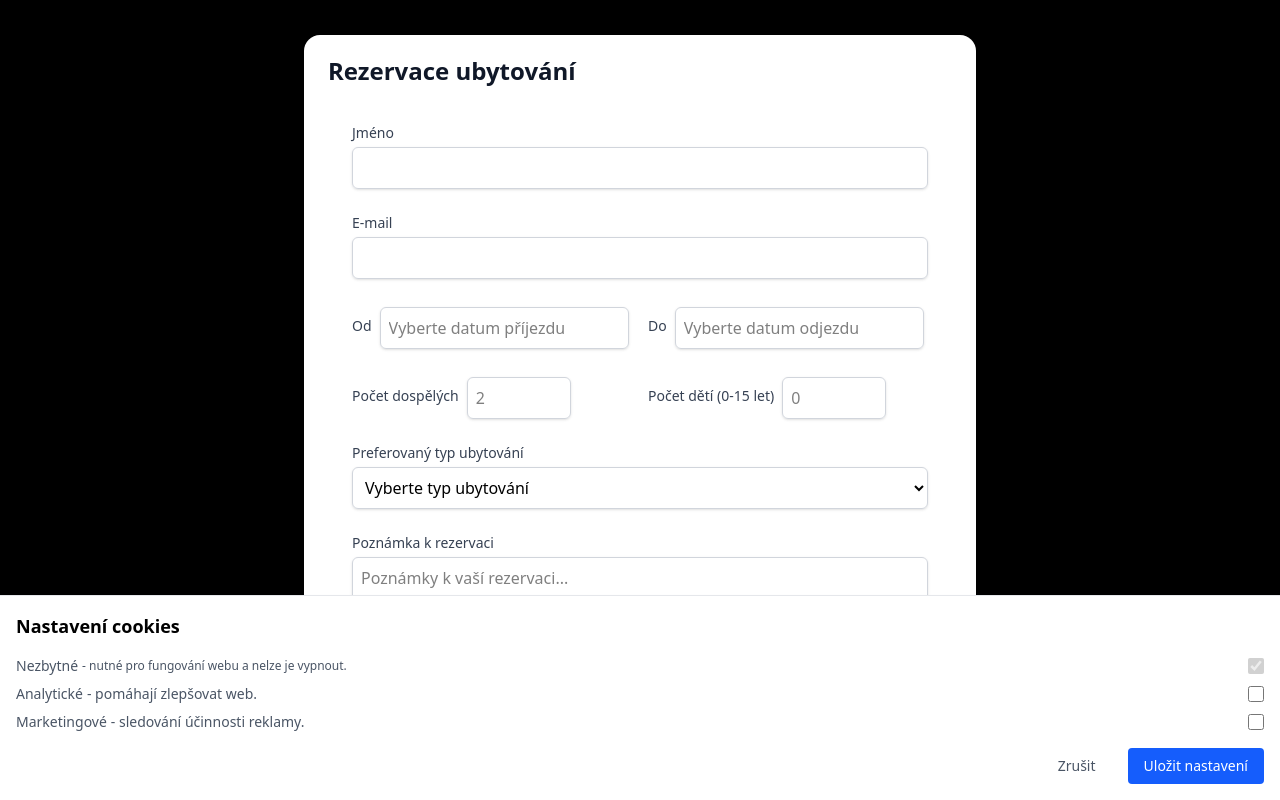
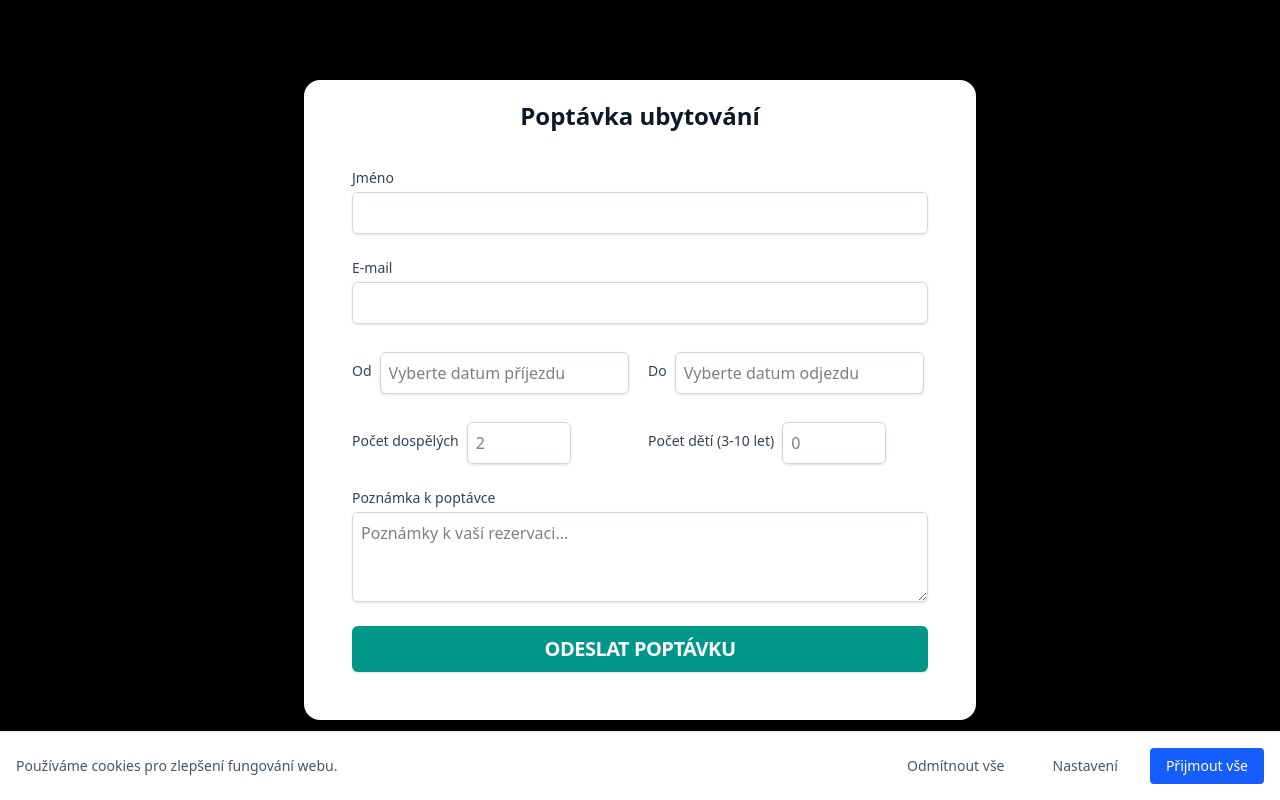
Before and after one commit to wentura/kokorin.cz, a Next.js app: page /booking in a window 1280 px wide. Built offline with nearby package versions, Linux system fonts and the light colour scheme.

Commit message:
poptavka

```diff
--- a/app/page.js
+++ b/app/page.js
@@ -1,8 +1,13 @@
+// "use client";
+// import { motion } from "framer-motion";
+
+import BookingButton from "@/components/BookingButton";
 import Footer from "@/components/Footer";
 import FooterLinks from "@/components/FooterLinks";
 import Glamping from "@/components/Glamping";
 import Header from "@/components/Header";
 import Hero from "@/components/Hero";
+import HoverPanel from "@/components/HoverPanel";
 import Kemping from "@/components/Kemping";
 import Matomo from "@/components/Matomo";
 import Penziony from "@/components/Penziony";
@@ -13,6 +18,63 @@ export default function Page() {
   return (
     <main className="">
       {/* <Header /> */}
+      {/* <HoverPanel
+        className="w-full h-80"
+        title="Kokořínsko"
+        image="https://res.cloudinary.com/dam7wdzvx/image/upload/v1747262136/Kamil/W45A8096.webp"
+        href="https://www.kempharasov.cz"
+        position="left"
+      />
+      <motion.div
+        whileHover={{ scale: 1.1 }}
+        whileTap={{ scale: 0.9 }}
+        drag
+        dragConstraints={{ left: 0, right: 0, top: 0, bottom: 0 }}
+      >
+        Draggable Content
+      </motion.div> */}
+      {/* <motion.div
+        initial={{ opacity: 0 }}
+        animate={{ opacity: 1 }}
+        exit={{ opacity: 0 }}
+      >
+        Content
+      </motion.div>
+      <motion.div
+        animate={{ x: 100 }}
+        transition={{
+          type: "spring",
+          stiffness: 260,
+          damping: 20,
+        }}
+      >
+        Springy Content
+      </motion.div>
+      <motion.div
+        animate={{
+          scale: [1, 2, 2, 1, 1],
+          rotate: [0, 0, 270, 270, 0],
+          borderRadius: ["20%", "20%", "50%", "50%", "20%"],
+        }}
+        transition={{ duration: 2, repeat: Infinity }}
+      >
+        Keyframe Content
+      </motion.div>
+      <motion.div
+        initial={{ opacity: 0 }}
+        whileInView={{ opacity: 1 }}
+        viewport={{ once: true }}
+      >
+        Content that animates on scroll
+      </motion.div>
+      <motion.div
+        initial={{ opacity: 0 }}
+        whileInView={{ opacity: 1 }}
+        viewport={{ once: true }}
+      >
+        Content that animates on scroll
+      </motion.div> */}
+
       <div className="flex flex-col max-w-screen-2xl mx-auto my-10 md:my-16 gap-3 px-4">
         <div className="w-full flex flex-col md:flex-row items-center justify-between">
           <div className="w-full flex flex-col gap-4">
@@ -23,13 +85,13 @@ export default function Page() {
               kraj pískovcových skal, hlubokých lesů a romantických hradů
             </h2>
           </div>
-          <div className="w-full flex justify-center md:justify-end mt-4 md:mt-0">
-            <Link
+          <div className="w-full flex justify-center md:justify-end mt-0">
+            {/* <Link
               href="/booking"
               className="text-white bg-teal-600 hover:bg-teal-700 focus:outline-none focus:ring-2 focus:ring-offset-2 focus:ring-teal-500 disabled:opacity-50 px-4 py-2 rounded-md shadow-sm text-sm md:text-base 2xl:text-lg font-bold uppercase tracking-tight"
             >
-              Rezervace ubytování
-            </Link>
+              Poptávka ubytování
+            </Link>*/}
           </div>
         </div>
       </div>
@@ -53,7 +115,7 @@ export default function Page() {
           Panoramatické výhledy, možnost koupání a relaxace v přírodě dělají z a
           relaxace v přírodě dělají z Kokořínska ideální místo pro dovolenou.
         </p>
-        <StickyBookingButton />
+        {/* <StickyBookingButton accommodation="Malba" /> */}
       </div>
       <Penziony />
       <Glamping />
--- /dev/null
+++ b/components/BookingButton.jsx
@@ -0,0 +1,24 @@
+"use client";
+
+import { useState } from "react";
+import BookingModal from "./BookingModal";
+
+export default function BookingButton({ accommodation }) {
+  const [isOpen, setIsOpen] = useState(false);
+
+  return (
+    <div className="w-full flex justify-center md:justify-end mt-0">
+      <button
+        onClick={() => setIsOpen(true)}
+        className="text-white bg-teal-600 hover:bg-teal-700 focus:outline-none focus:ring-2 focus:ring-offset-2 focus:ring-teal-500 disabled:opacity-50 px-4 py-2 rounded-md shadow-sm text-sm md:text-base 2xl:text-lg font-bold uppercase tracking-tight"
+      >
+        Poptávka ubytování
+      </button>
+      <BookingModal
+        isOpen={isOpen}
+        onClose={() => setIsOpen(false)}
+        accommodation={accommodation}
+      />
+    </div>
+  );
+}
--- a/components/BookingModal.jsx
+++ b/components/BookingModal.jsx
@@ -5,7 +5,7 @@ import { Fragment } from "react";
 import { Toaster } from "react-hot-toast";
 import BookingForm from "./booking";
 
-export default function BookingModal({ isOpen, onClose }) {
+export default function BookingModal({ isOpen, onClose, accommodation }) {
   return (
     <>
       <Transition appear show={isOpen} as={Fragment}>
@@ -36,12 +36,16 @@ export default function BookingModal({ isOpen, onClose }) {
                 <Dialog.Panel className="w-full max-w-2xl transform overflow-hidden rounded-2xl bg-white p-6 text-left align-middle shadow-xl transition-all">
                   <Dialog.Title
                     as="h3"
-                    className="text-2xl font-bold leading-6 text-gray-900 mb-4"
+                    className="text-2xl font-bold leading-6 text-gray-900 mb-4 text-center"
                   >
-                    Rezervace ubytování
+                    Poptávka ubytování
+                    <br /> {accommodation}
                   </Dialog.Title>
                   <div className="mt-2">
-                    <BookingForm onSuccess={onClose} />
+                    <BookingForm
+                      onSuccess={onClose}
+                      accommodation={accommodation}
+                    />
                   </div>
                 </Dialog.Panel>
               </Transition.Child>
--- a/components/CookieConsent.jsx
+++ b/components/CookieConsent.jsx
@@ -4,11 +4,11 @@ import { useEffect, useState } from "react";
 
 export default function CookieConsent() {
   const [showConsent, setShowConsent] = useState(true); // Start with true to show in dev
-  const [showPreferences, setShowPreferences] = useState(true);
+  const [showPreferences, setShowPreferences] = useState(false);
   const [consent, setConsent] = useState({
     necessary: true,
-    analytics: false,
-    marketing: false,
+    analytics: true,
+    marketing: true,
   });
 
   useEffect(() => {
@@ -51,12 +51,12 @@ export default function CookieConsent() {
   // Don't render anything if both consent and preferences are hidden
   if (!showConsent && !showPreferences) {
     return (
-      <div className="fixed bottom-4 right-4 z-50">
+      <div className="text-right bottom-1 right-1 z-50">
         <button
           onClick={() => setShowPreferences(true)}
           className="text-sm text-blue-600 underline hover:text-blue-800 transition-colors"
         >
-          Změnit nastavení cookies
+          Nastavení cookies
         </button>
       </div>
     );
@@ -136,8 +136,7 @@ export default function CookieConsent() {
             <div className="max-w-2xl">
               {/* <h2 className="text-lg font-semibold">Používáme cookies</h2> */}
               <p className="text-sm text-gray-600">
-                Používáme cookies pro zlepšení vašeho zážitku na našem webu.
-                Můžete si vybrat, které cookies chcete povolit.
+                Používáme cookies pro zlepšení fungování webu.
               </p>
             </div>
             <div className="flex space-x-4">
--- a/components/Hero.jsx
+++ b/components/Hero.jsx
@@ -2,7 +2,7 @@ import HoverPanel from "@/components/HoverPanel";
 
 export default function Hero() {
   return (
-    <main className="h-[50vh] min-h-[200px] md:min-h-[400px] w-full flex flex-col md:flex-row overflow-hidden">
+    <main className="md:h-[50vh] min-h-[200px] md:min-h-[400px] w-full flex flex-col md:flex-row overflow-hidden gap-1 md:gap-0">
       <HoverPanel
         title="Glamping a tiny house"
         image="https://res.cloudinary.com/dam7wdzvx/image/upload/v1747262134/Kamil/vW45A8151.webp"
--- a/components/StickyBookingButton.jsx
+++ b/components/StickyBookingButton.jsx
@@ -35,7 +35,7 @@ export default function StickyBookingButton() {
               href="/booking"
               className="text-white bg-teal-600 hover:bg-teal-700 focus:outline-none focus:ring-2 focus:ring-offset-2 focus:ring-teal-500 disabled:opacity-50 px-4 py-2 rounded-md shadow-sm text-sm md:text-base 2xl:text-lg font-bold uppercase tracking-tight"
             >
-              Rezervace ubytování
+              Poptávka ubytování
             </Link>
           </div>
         </div>
--- a/components/booking.jsx
+++ b/components/booking.jsx
@@ -13,7 +13,7 @@ const accommodationTypes = [
   { value: "kemping", label: "Kemping" },
 ];
 
-export default function BookingForm({ onSuccess }) {
+export default function BookingForm({ onSuccess, accommodation }) {
   const [isSubmitting, setIsSubmitting] = useState(false);
   const {
     register,
@@ -37,8 +37,11 @@ export default function BookingForm({ onSuccess }) {
         },
         body: JSON.stringify({
           to: "svoboda.zbynek@gmail.com",
-          subject: "Nová rezervace na Kokořín.cz",
-          data: data,
+          subject: "Nová poptávka ubytování na Kokořín.cz",
+          data: {
+            ...data,
+            accommodation: accommodation,
+          },
         }),
       });
 
@@ -50,17 +53,17 @@ export default function BookingForm({ onSuccess }) {
         },
         body: JSON.stringify({
           to: data.email,
-          subject: "Vaše rezervace na Kokořín.cz",
+          subject: "Vaše poptávka ubytování na Kokořín.cz",
           data: {
             name: data.name,
             message:
-              "Děkujeme za vaši rezervaci.<br />Budeme vás kontaktovat co nejdříve.<br /><br /><br />S pozdravem, tým Kokořín.cz",
+              "Děkujeme za vaši poptávku ubytování na Kokořín.cz.<br />Budeme vás kontaktovat co nejdříve.<br /><br /><br />S pozdravem, tým Kokořín.cz",
           },
         }),
       });
 
       if (adminResponse.ok && userResponse.ok) {
-        toast.success("Rezervace byla úspěšně odeslána!");
+        toast.success("Poptávka byla úspěšně odeslána!");
         if (onSuccess) {
           onSuccess();
         }
@@ -68,7 +71,9 @@ export default function BookingForm({ onSuccess }) {
         throw new Error("Failed to send emails");
       }
     } catch (error) {
-      toast.error("Nepodařilo se odeslat rezervaci. Prosím zkuste to znovu.");
+      toast.error(
+        "Nepodařilo se odeslat poptávku. Prosím zkuste to znovu a nebo nám napište na info@kokorin.cz",
+      );
       console.error("Error:", error);
     } finally {
       setIsSubmitting(false);
@@ -205,17 +210,14 @@ export default function BookingForm({ onSuccess }) {
             htmlFor="infants"
             className="block text-sm font-base text-gray-700"
           >
-            Počet dětí (0-15 let)
+            Počet dětí (3-10 let)
           </label>
           <input
             type="number"
             placeholder="0"
             id="infants"
             min="0"
-            {...register("infants", {
-              required: "Počet dětí je povinný",
-              min: { value: 0, message: "Minimálně 0 dětí" },
-            })}
+            {...register("infants")}
             className="mt-1 p-2 block w-full md:w-26 rounded-md border-1 border-gray-300 shadow-sm focus:border-indigo-500 focus:ring-indigo-500"
           />
           {errors.infants && (
@@ -228,38 +230,10 @@ export default function BookingForm({ onSuccess }) {
 
       <div>
         <label
-          htmlFor="accommodation"
-          className="hidden md:block text-sm font-base text-gray-700"
-        >
-          Preferovaný typ ubytování
-        </label>
-        <select
-          id="accommodation"
-          {...register("accommodation", {
-            required: "Typ ubytování je povinný",
-          })}
-          className="mt-1 p-2 block w-full rounded-md border-1 border-gray-300 shadow-sm focus:border-indigo-500 focus:ring-indigo-500"
-        >
-          <option value="">Vyberte typ ubytování</option>
-          {accommodationTypes.map((type) => (
-            <option key={type.value} value={type.value}>
-              {type.label}
-            </option>
-          ))}
-        </select>
-        {errors.accommodation && (
-          <p className="mt-1 text-sm text-red-600">
-            {errors.accommodation.message}
-          </p>
-        )}
-      </div>
-
-      <div>
-        <label
           htmlFor="notes"
           className="hidden md:block text-sm font-base text-gray-700"
         >
-          Poznámka k rezervaci
+          Poznámka k poptávce
         </label>
         <textarea
           id="notes"
@@ -275,7 +249,7 @@ export default function BookingForm({ onSuccess }) {
         disabled={isSubmitting}
         className="w-full flex justify-center py-2 px-4 border border-transparent rounded-md shadow-sm md:text-xl uppercase font-bold tracking-tight text-white bg-teal-600 hover:bg-teal-700 focus:outline-none focus:ring-2 focus:ring-offset-2 focus:ring-teal-50-500 disabled:opacity-50"
       >
-        {isSubmitting ? "Odesílání..." : "Odeslat rezervaci"}
+        {isSubmitting ? "Odesílání..." : "Odeslat poptávku"}
       </button>
     </form>
   );
```
Also changed, not shown: app/api/send-email/route.js (+9 -13 lines), components/Glamping.jsx (+10 -10 lines), components/HoverPanel.jsx (+6 -4 lines), components/Kemping.jsx (+9 -9 lines), components/Penziony.jsx (+10 -10 lines).
